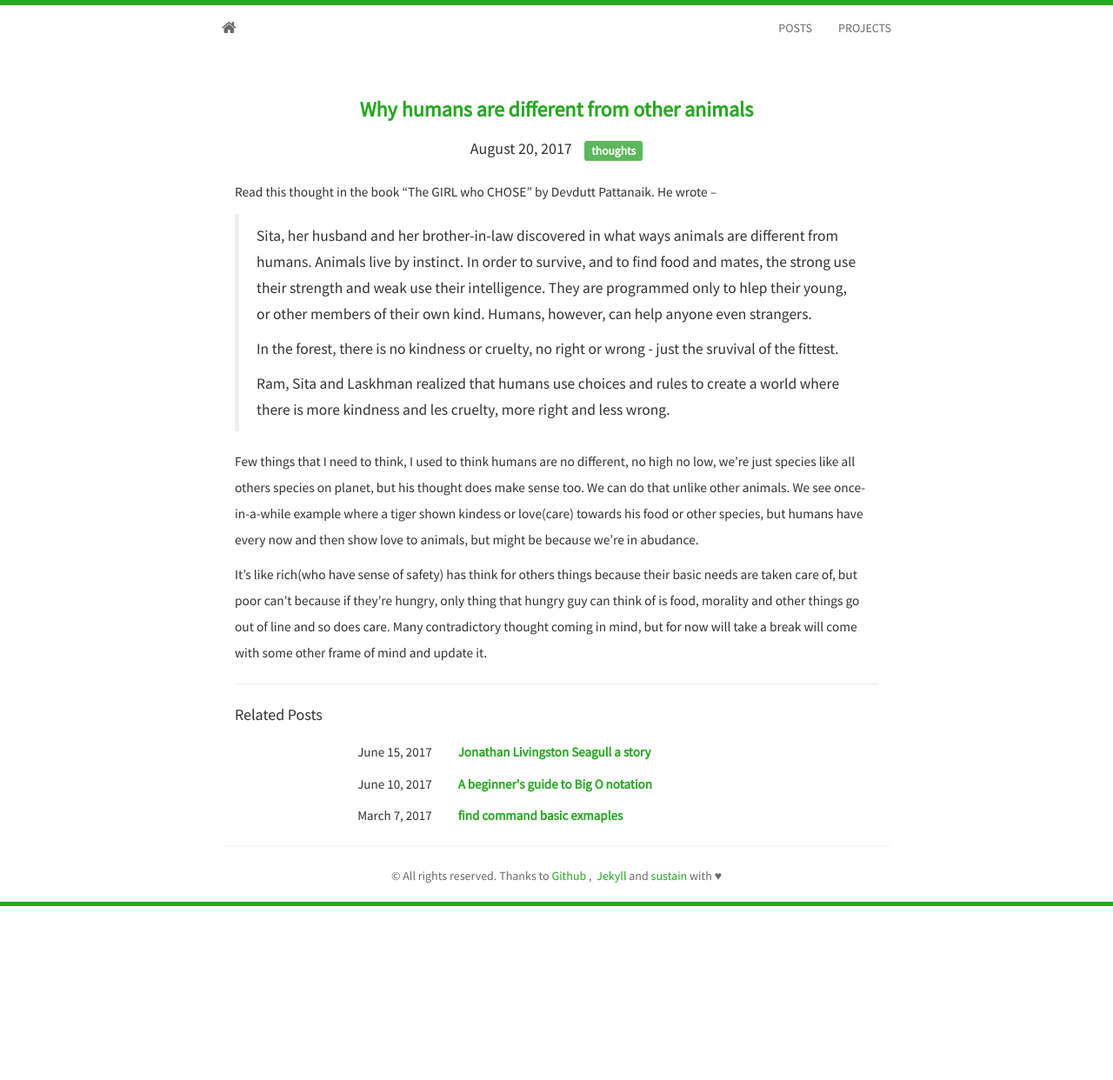
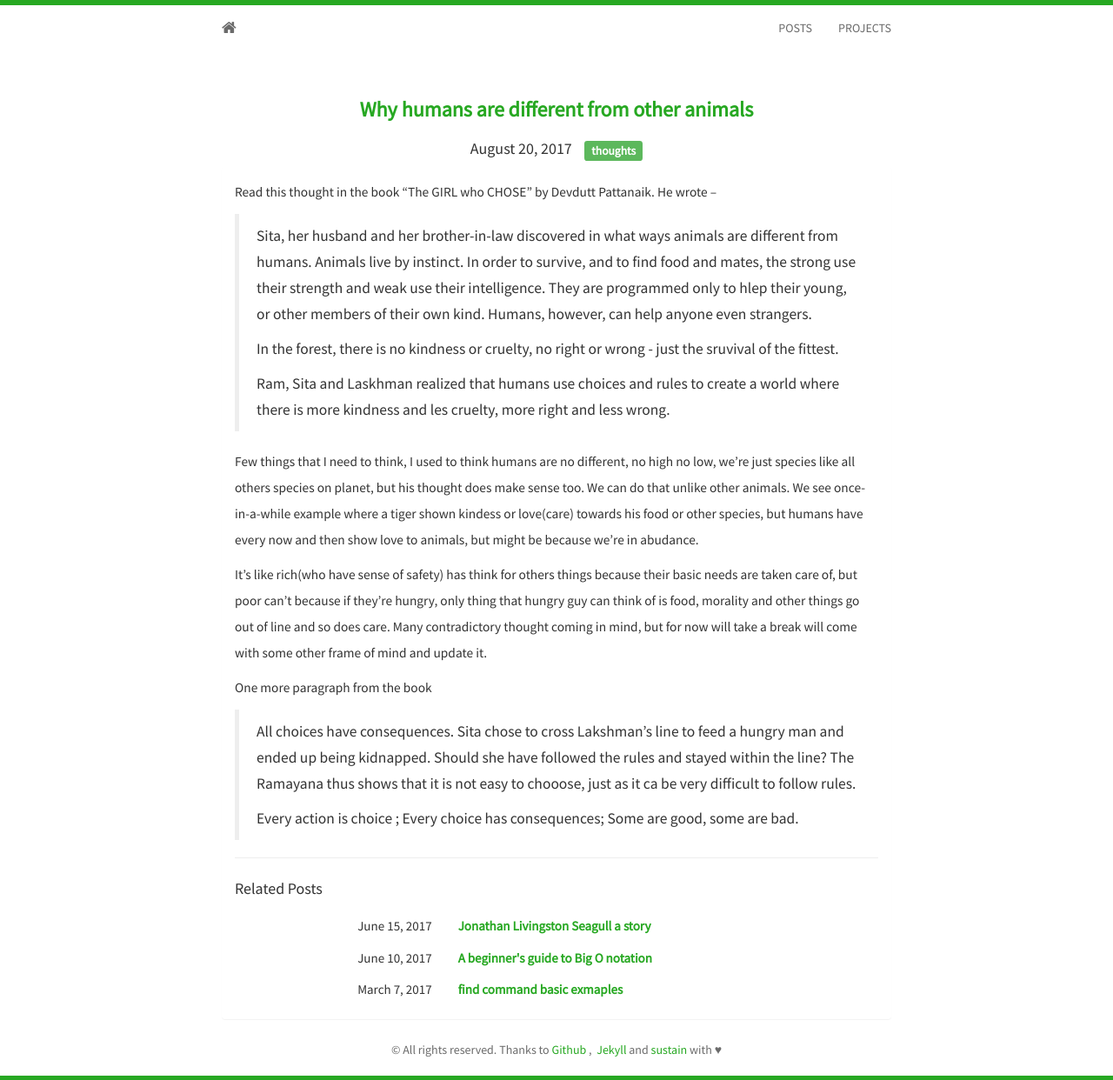
Before and after one commit to murarisumit/murarisumit.github.io, a Jekyll site: the page built from _posts/2017-08-20-why-humans-are-different-from-other-animals.md, in a window 1280 px wide. Shown: the whole page at 87% size. Built offline with Jekyll 4.4.1, drawn with Linux system fonts in a browser that asks for light colours; nearby versions of some CDN libraries; before the commit the page ends 1042 px from its top, so only the background shows below that.

Commit message:
Updated post

```diff
--- a/_posts/2017-08-20-why-humans-are-different-from-other-animals.md
+++ b/_posts/2017-08-20-why-humans-are-different-from-other-animals.md
@@ -16,3 +16,10 @@ Read this thought in the book "The GIRL who CHOSE" by Devdutt Pattanaik. He wrot
 Few things that I need to think, I used to think humans are no different, no high no low, we're just species like all others species on planet, but his thought does make sense too. We can do that unlike other animals. We see once-in-a-while example where a tiger shown kindess or love(care) towards his food or other species, but humans have every now and then show love to animals, but might be because we're in abudance.
 
 It's like rich(who have sense of safety) has think for others things because their basic needs are taken care of, but poor can't because if they're hungry, only thing that hungry guy can think of is food, morality and other things go out of line and so does care.  Many contradictory thought coming in mind, but for now will take a break will come with some other frame of mind and update it.
+
+
+One more paragraph from the book
+
+> All choices have consequences. Sita chose to cross Lakshman's line to feed a hungry man and ended up being kidnapped. Should she have followed the rules and stayed within the line? The Ramayana thus shows that it is not easy to chooose, just as it ca be very difficult to follow rules.
+>
+> Every action is choice ; Every choice has consequences; Some are good, some are bad.
```
